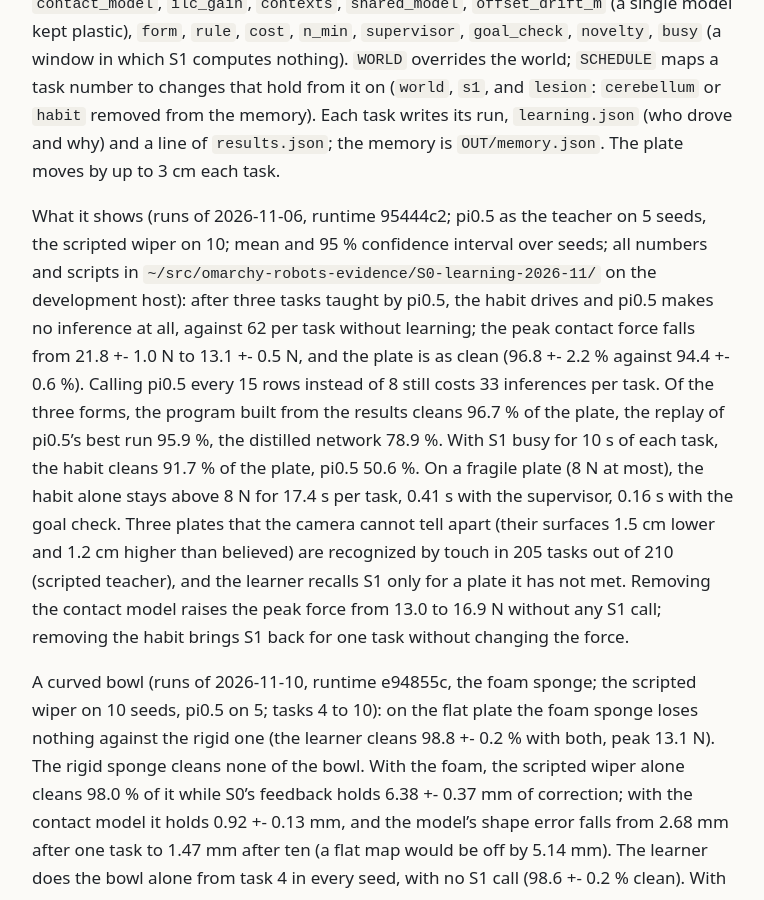
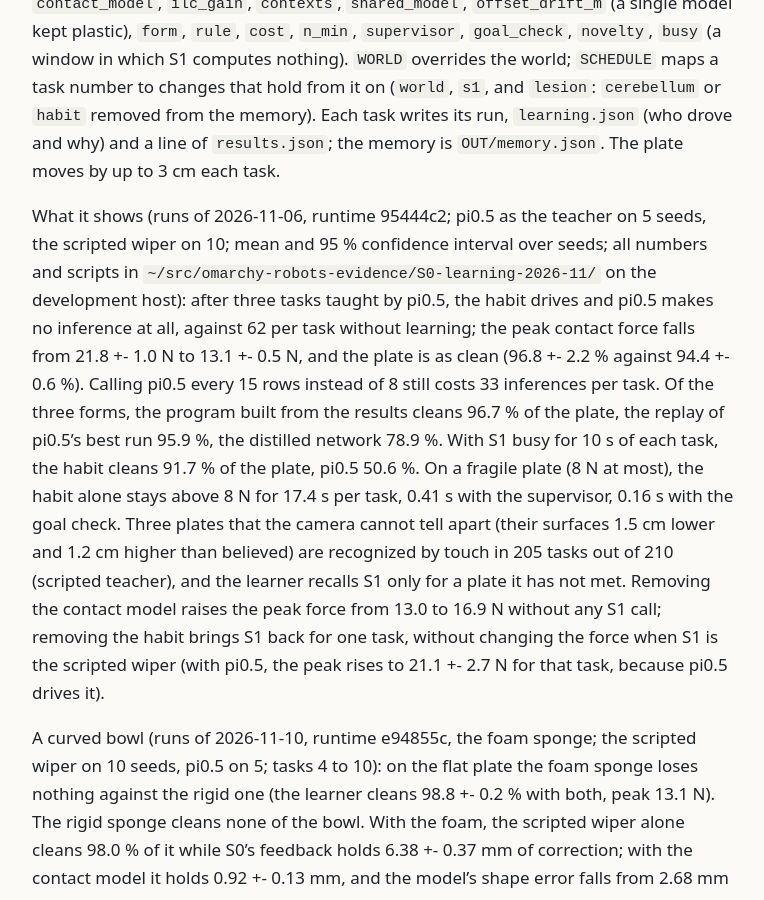
Before and after one commit to promaaa/omarchy-robots, a Jekyll site: the page built from manual/runtime.md, in a window 1280 px wide and 900 px high, scrolled down 23468 px. Shown: the whole window, without its empty margins (256-1020 px from the left). Built offline with Jekyll 4.4.1, drawn with Linux system fonts in a browser that asks for light colours.

Commit message:
docs: removing the habit leaves the force unchanged with the scripted teacher only
With pi0.5 as the teacher, the task that S1 takes back peaks at 21.1 +- 2.7 N, because pi0.5 drives it (runs of
2026-11-06, lesion LH). The manual said the force did not change.

```diff
--- a/manual/runtime.md
+++ b/manual/runtime.md
@@ -342,7 +342,7 @@ A robot repeats tasks. Here S0 learns a task by watching S1 do it, then does it
 
 A sequence: `python3 -m omarchy_runtime.learning_runs OUT SEED TASKS S1 WORLD EXTRA SCHEDULE` (in `pkgs/omarchy-runtime`, inside `nix develop`, with `PYTHONPATH=$PWD`). `S1` is the scenario's `[s1]` table in JSON with a `learning` table: `teacher` (`script`, `pi05_droid` or `none`, S1 removed), `habit`, `cerebellum`, `contact_model`, `ilc_gain`, `contexts`, `shared_model`, `offset_drift_m` (a single model kept plastic), `form`, `rule`, `cost`, `n_min`, `supervisor`, `goal_check`, `novelty`, `busy` (a window in which S1 computes nothing). `WORLD` overrides the world; `SCHEDULE` maps a task number to changes that hold from it on (`world`, `s1`, and `lesion`: `cerebellum` or `habit` removed from the memory). Each task writes its run, `learning.json` (who drove and why) and a line of `results.json`; the memory is `OUT/memory.json`. The plate moves by up to 3 cm each task.
 
-What it shows (runs of 2026-11-06, runtime 95444c2; pi0.5 as the teacher on 5 seeds, the scripted wiper on 10; mean and 95 % confidence interval over seeds; all numbers and scripts in `~/src/omarchy-robots-evidence/S0-learning-2026-11/` on the development host): after three tasks taught by pi0.5, the habit drives and pi0.5 makes no inference at all, against 62 per task without learning; the peak contact force falls from 21.8 +- 1.0 N to 13.1 +- 0.5 N, and the plate is as clean (96.8 +- 2.2 % against 94.4 +- 0.6 %). Calling pi0.5 every 15 rows instead of 8 still costs 33 inferences per task. Of the three forms, the program built from the results cleans 96.7 % of the plate, the replay of pi0.5's best run 95.9 %, the distilled network 78.9 %. With S1 busy for 10 s of each task, the habit cleans 91.7 % of the plate, pi0.5 50.6 %. On a fragile plate (8 N at most), the habit alone stays above 8 N for 17.4 s per task, 0.41 s with the supervisor, 0.16 s with the goal check. Three plates that the camera cannot tell apart (their surfaces 1.5 cm lower and 1.2 cm higher than believed) are recognized by touch in 205 tasks out of 210 (scripted teacher), and the learner recalls S1 only for a plate it has not met. Removing the contact model raises the peak force from 13.0 to 16.9 N without any S1 call; removing the habit brings S1 back for one task without changing the force.
+What it shows (runs of 2026-11-06, runtime 95444c2; pi0.5 as the teacher on 5 seeds, the scripted wiper on 10; mean and 95 % confidence interval over seeds; all numbers and scripts in `~/src/omarchy-robots-evidence/S0-learning-2026-11/` on the development host): after three tasks taught by pi0.5, the habit drives and pi0.5 makes no inference at all, against 62 per task without learning; the peak contact force falls from 21.8 +- 1.0 N to 13.1 +- 0.5 N, and the plate is as clean (96.8 +- 2.2 % against 94.4 +- 0.6 %). Calling pi0.5 every 15 rows instead of 8 still costs 33 inferences per task. Of the three forms, the program built from the results cleans 96.7 % of the plate, the replay of pi0.5's best run 95.9 %, the distilled network 78.9 %. With S1 busy for 10 s of each task, the habit cleans 91.7 % of the plate, pi0.5 50.6 %. On a fragile plate (8 N at most), the habit alone stays above 8 N for 17.4 s per task, 0.41 s with the supervisor, 0.16 s with the goal check. Three plates that the camera cannot tell apart (their surfaces 1.5 cm lower and 1.2 cm higher than believed) are recognized by touch in 205 tasks out of 210 (scripted teacher), and the learner recalls S1 only for a plate it has not met. Removing the contact model raises the peak force from 13.0 to 16.9 N without any S1 call; removing the habit brings S1 back for one task, without changing the force when S1 is the scripted wiper (with pi0.5, the peak rises to 21.1 +- 2.7 N for that task, because pi0.5 drives it).
 
 A curved bowl (runs of 2026-11-10, runtime e94855c, the foam sponge; the scripted wiper on 10 seeds, pi0.5 on 5; tasks 4 to 10): on the flat plate the foam sponge loses nothing against the rigid one (the learner cleans 98.8 +- 0.2 % with both, peak 13.1 N). The rigid sponge cleans none of the bowl. With the foam, the scripted wiper alone cleans 98.0 % of it while S0's feedback holds 6.38 +- 0.37 mm of correction; with the contact model it holds 0.92 +- 0.13 mm, and the model's shape error falls from 2.68 mm after one task to 1.47 mm after ten (a flat map would be off by 5.14 mm). The learner does the bowl alone from task 4 in every seed, with no S1 call (98.6 +- 0.2 % clean). With the time-indexed baseline instead of the contact model, the habit hands the task back to S1 in 49 tasks out of 70. With pi0.5 as the teacher, pi0.5 alone cleans 89.6 +- 2.9 % of the bowl and the learner 98.2 +- 0.9 %, with no inference and a peak of 13.4 N against 19.8 N; with pi0.5 driving, the contact model alone lowers the peak force by 3.35 N but leaves the bowl a little less clean (87.0 +- 2.2 %). With the flat plate and the bowl in one sequence, the bank recognizes each by touch (210 tasks out of 210), and the learner hands the task back only the first time it meets the bowl, against 58 tasks out of 180 with a single model.
 
```
